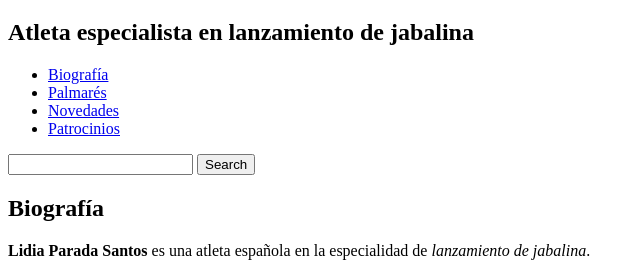
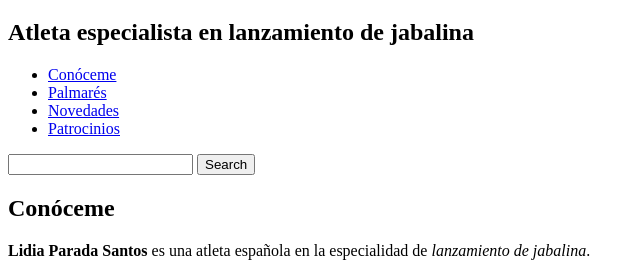
Before and after one commit to yriaforjan/html5_arquitectura_informacion, a plain HTML site: page index.html in a window 1280 px wide. Shown: the part 373-645 px from the top of the page, 0-640 px from the left. Drawn offline with Linux system fonts and the light colour scheme.

Commit message:
perfilo biografia

```diff
--- a/index.html
+++ b/index.html
@@ -17,7 +17,7 @@
         <h2>Atleta especialista en lanzamiento de jabalina</h2>
         <nav>
             <ul>
-                <li><a href="#biografia">Biografía</a></li>
+                <li><a href="#conoceme">Conóceme</a></li>
                 <li><a href="#palmares">Palmarés</a></li>
                 <li><a href="#novedades">Novedades</a></li>
                 <li><a href="#patrocinios">Patrocinios</a></li>
@@ -33,8 +33,8 @@
 
     <main>
 
-        <section id="biografia">
-            <h2>Biografía</h2>
+        <section id="conoceme">
+            <h2>Conóceme</h2>
             <p><strong>Lidia Parada Santos</strong> es una atleta española en la especialidad de <em>lanzamiento de jabalina</em>.</p>
             <p>Nace en la villa de <a href="https://g.co/kgs/UySsd34">A Pobra do Caramiñal</a>, A Coruña, el 11 de junio de 1993.
             Compite por el club <em><a href="https://www.atletismo.gal/clubs/asociacion-de-atletismo-e-deportes-do-barbanza/">Asociación de Atletismo e Deportes do Barbanza</a></em>, donde es entrenada por <a href="https://es.wikipedia.org/wiki/Abelardo_Moure">Abelardo Moure</a>.</p>
```
